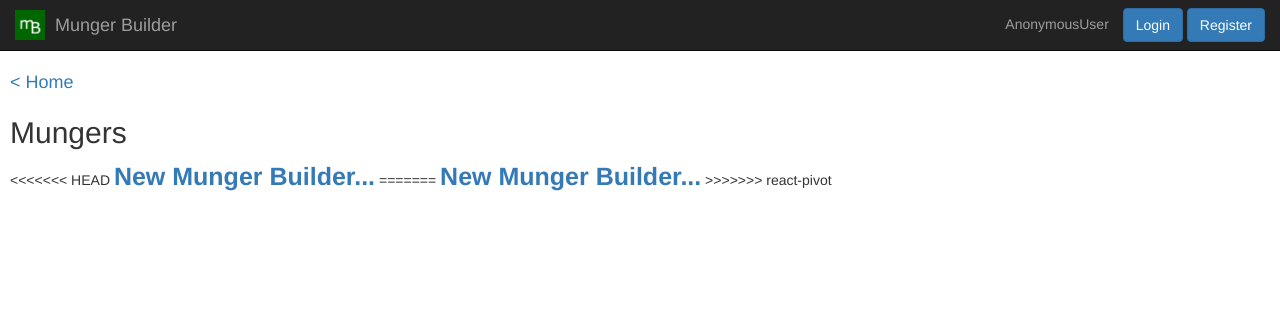
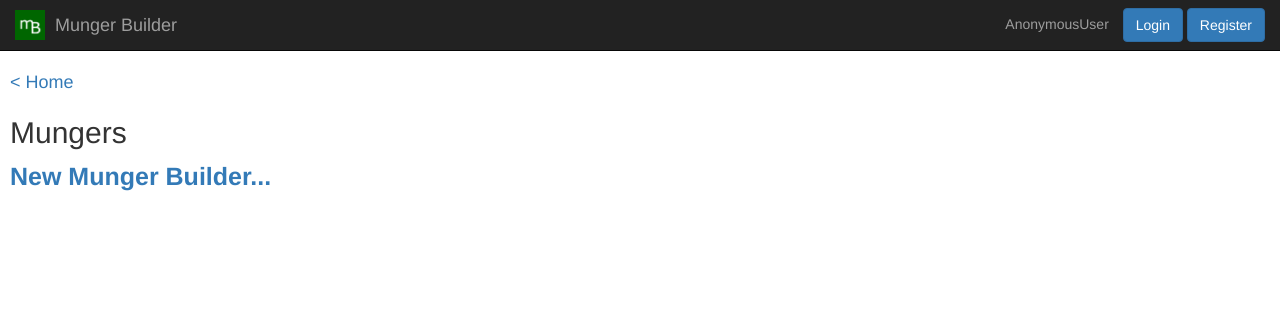
Before and after one commit to cscanlin/munger-builder, a Django app: template script_builder/templates/script_builder/munger_builder_index.html in a window 1280 px wide. Shown: the top 311 px of the page. Run offline with Django 3.2, Linux system fonts and the light colour scheme; the template is opened without the code that fills it, so the values that code supplies are empty; some libraries are stand-ins or nearby versions.

Commit message:
fix template html from merge

```diff
--- a/script_builder/templates/script_builder/munger_builder_index.html
+++ b/script_builder/templates/script_builder/munger_builder_index.html
@@ -12,11 +12,7 @@
 
 {% block content %}
     <h2>Mungers</h2>
-<<<<<<< HEAD
-    <a class="index-link index-heading" href="{% url 'munger_builder_setup' %}">New Munger Builder...</a>
-=======
     <a class="index-link index-heading" href="{% url 'new_munger_builder' %}">New Munger Builder...</a>
->>>>>>> react-pivot
     {% if munger_builder_list %}
         {% for munger_builder in munger_builder_list %}
           <div class="munger-link-item">
```
